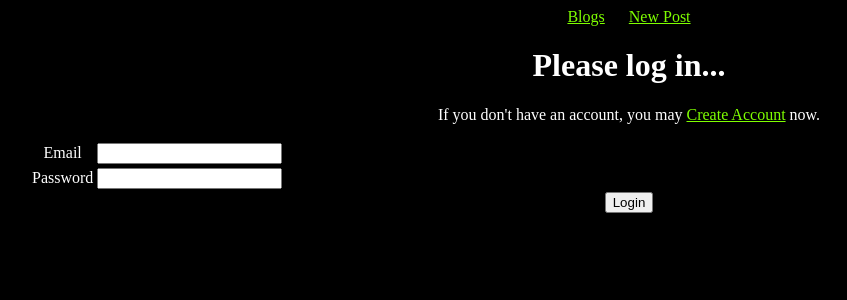
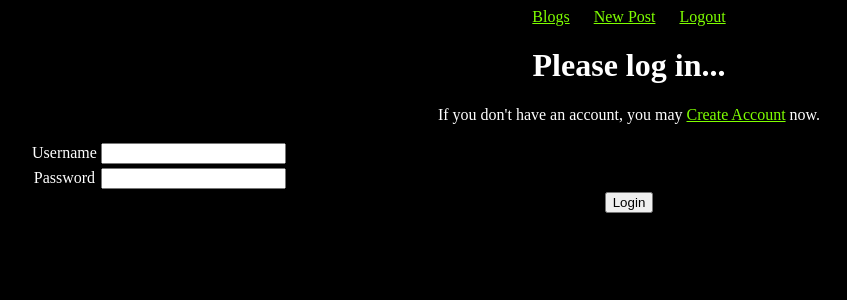
Before and after one commit to slandrew/blogz, a Flask app: page /login in a window 1280 px wide. Shown: the top 300 px of the page, without its empty margins (11-858 px from the left). Run offline with Flask 2, Linux system fonts and the light colour scheme.

Commit message:
added user model with login and signup then had to go back to work

```diff
--- a/main.py
+++ b/main.py
@@ -37,15 +37,26 @@ class User(db.Model):
     password = db.Column(db.String(25))
     blogs = db.relationship('Blog', backref='owner')
 
+    def __init__(self, username, password):
+        self.username = username
+        self.password = password
+
+@app.before_request
+def require_login():
+    allowed_routes = ['login', 'signup']
+    if request.endpoint not in allowed_routes and 'username' not in session:
+        return redirect('/login')
+
 @app.route('/blog', methods=['POST', 'GET'])
 def blogs():
 
-    #blog_owner = User.query.filter_by(email=session['email']).first()
+
     #If Posted as new post
     if request.method == 'POST':
         #Collect form data, save to variables No commit yet to avoid erroneous database entries
         blog_title = request.form['title']
         blog_body = request.form['body']
+        blog_owner = User.query.filter_by(username=session['username']).first()
         new_blog = Blog(blog_title, blog_body, blog_owner)
         #Validation and Error
         title_error = ''
@@ -90,43 +101,53 @@ def new_post():
 @app.route('/signup', methods=['POST', 'GET'])
 def signup():
     if request.method == 'POST':
-        email = request.form['email']
+        username = request.form['username']
         password = request.form['password']
         verify = request.form['verify']
+        existing_user = User.query.filter_by(username=username).first()
 
-        if not email:
-            flash('Please enter an email.', 'error')
+        #Validation
+        valid = True
+
+        if not username:
+            valid = False
+            flash('Please enter a username.', 'error')
+        elif len(username) < 3 or len(username) > 25:
+            valid = False
+            flash('Please enter a valid username between 3 and 25 characters.', 'error')
 
         if not password:
+            valid = False
             flash('Please enter a password.', 'error')
+        elif len(password) < 3 or len(password) > 25:
+            valid = False
+            flash('Please enter a valid password between 3 and 25 characters.', 'error')
 
         if password != verify:
-            flash('Passwords mismatch.', 'error')
+            valid = False
+            flash('Password mismatch.', 'error')
 
-        if len(password) < 3 or len(password) > 25:
-            flash('Passwords must be between 3 and 25 characters long.', 'error')
 
-        existing_user = User.query.filter_by(email=email).first()
-        if not existing_user:
-            new_user = User(email, password)
+        existing_user = User.query.filter_by(username=username).first()
+        if not existing_user and valid == True:
+            new_user = User(username, password)
             db.session.add(new_user)
             db.session.commit()
-            session['email'] = email
+            session['username'] = username
             return redirect('/newpost')
-        else:
-            #TODO - response message
-            return '<h1> Duplicate User </h1>'
+        elif existing_user:
+            flash('Duplicate User', 'error')
 
-    return render_template('register.html')
+    return render_template('signup.html')
 
 @app.route('/login', methods=['POST', 'GET'])
 def login():
     if request.method == 'POST':
-        email = request.form['email']
+        username = request.form['username']
         password = request.form['password']
-        user = User.query.filter_by(email=email).first()
+        user = User.query.filter_by(username=username).first()
         if user and user.password == password:
-            session['email'] = email
+            session['username'] = username
             flash("Logged in")
             return redirect('/newpost')
         elif user and user.password != password:
@@ -141,9 +162,10 @@ def login():
 def index():
     return render_template('index.html')
 
-@app.route('/logout', methods=['POST'])
+@app.route('/logout')
 def logout():
-    return redirect('/blog')
+    del session['username']
+    return redirect('/')
 
 if __name__ == '__main__':
     app.run()
--- a/templates/base.html
+++ b/templates/base.html
@@ -42,6 +42,7 @@
         <div>
             <a href='/blog' class='nav-button'>Blogs</a>
             <a href='/newpost' class='nav-button'>New Post</a>
+            <a href='/logout' class='nav-button'>Logout</a>
         </div>
     </head>
     <body>
--- a/templates/login.html
+++ b/templates/login.html
@@ -6,9 +6,9 @@
 <form action="/login" method="post">
     <table>
         <tr>
-            <td><label for="email">Email</label></td>
+            <td><label for="username">Username</label></td>
             <td>
-                <input name="email" type="email" value="{{ email }}">
+                <input name="username" type="username" value="{{ username }}">
             </td>
         </tr>
         <tr>
--- a/templates/signup.html
+++ b/templates/signup.html
@@ -5,9 +5,9 @@
 <form action="/signup" method="post">
     <table>
         <tr>
-            <td><label for="email">Email</label></td>
+            <td><label for="email">Username</label></td>
             <td>
-                <input name="email" type="email" value="{{ email }}">
+                <input name="username" type="text" value="{{ username }}">
             </td>
         </tr>
         <tr>
```
